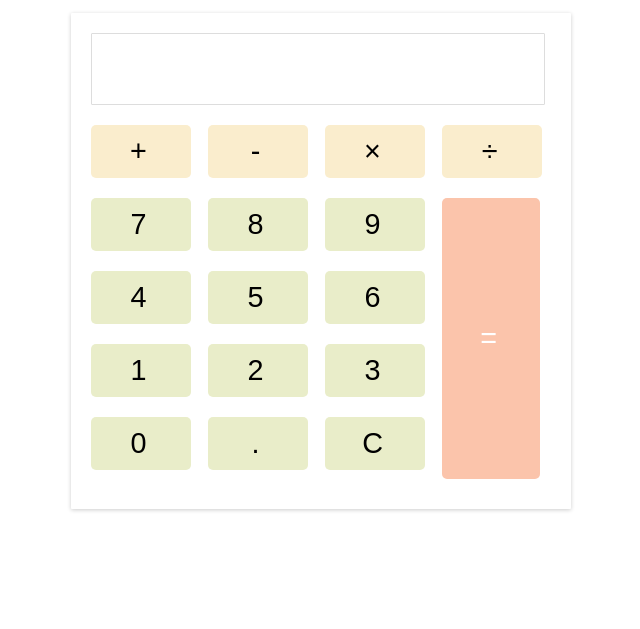
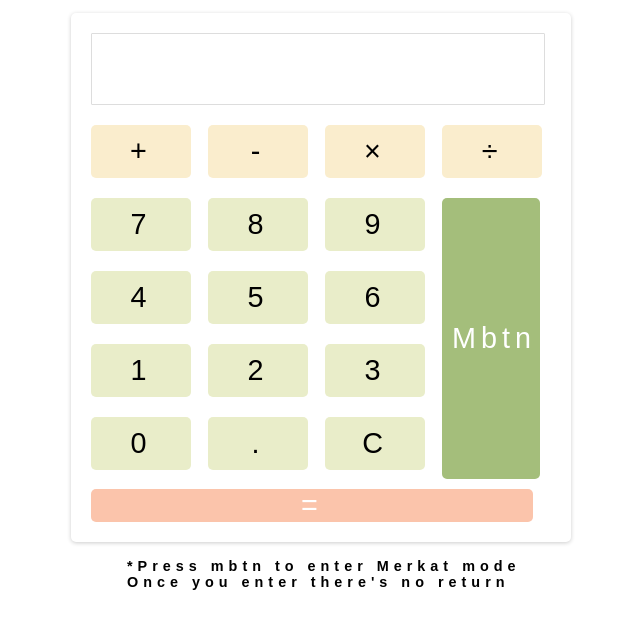
Before and after one commit to tompreiss/merkalk, a plain HTML site: page index.html in a window 1280 px wide. Shown: the part 109-738 px from the top of the page, without its empty margins (319-959 px from the left). Drawn offline with Linux system fonts and the light colour scheme.

Commit message:
mbtn added & styling

```diff
--- a/index.html
+++ b/index.html
@@ -44,9 +44,13 @@
               <div id="clear">C</div>
             </div>
           </div>
+          <div class="mbtn">Mbtn</div>
           <div class="equal" id="result">=</div>
         </div>
       </div>
+      <p class="disclaimer">
+        *Press mbtn to enter Merkat mode<br />Once you enter there's no return
+      </p>
     </main>
     <script src="index.js"></script>
   </body>
--- a/style.css
+++ b/style.css
@@ -20,7 +20,7 @@ body {
   padding: 20px;
   -webkit-box-shadow: 0px 1px 4px 0px rgba(0, 0, 0, 0.2);
   box-shadow: 0px 1px 4px 0px rgba(0, 0, 0, 0.2);
-  border-radius: 1px;
+  border-radius: 5px;
 }
 
 .input {
@@ -54,6 +54,10 @@ body {
     box-shadow 0.2s;
 }
 
+.buttons {
+  margin-right: 0;
+}
+
 .operators div:hover {
   background-color: #fefae0;
 }
@@ -79,7 +83,6 @@ body {
     box-shadow 0.2s;
 }
 
-
 .numbers div:hover {
   background-color: #ccd5ae;
 }
@@ -88,7 +91,7 @@ body {
   font-weight: bold;
 }
 
-div.equal {
+div.mbtn {
   display: inline-block;
   border-radius: 5px;
   width: 17%;
@@ -98,7 +101,30 @@ div.equal {
   vertical-align: top;
   cursor: pointer;
   color: #fff;
-  background-color: #fbc4ab; d4a373
+  background-color: #a4be7b;
+  transition: all 0.2s ease-in-out;
+}
+
+div.mbtn:hover {
+  background-color: #5f8d4e;
+}
+
+div.mbtn:active {
+  font-weight: bold;
+}
+
+div.equal {
+  display: inline-block;
+  border-radius: 5px;
+  width: 96%;
+  height: 10%;
+  text-align: center;
+  /* padding: 124px 10px; */
+  /* margin: 10px 6px 10px 0; */
+  vertical-align: top;
+  cursor: pointer;
+  color: #fff;
+  background-color: #fbc4ab;
   transition: all 0.2s ease-in-out;
 }
 
@@ -109,3 +135,10 @@ div.equal:hover {
 div.equal:active {
   font-weight: bold;
 }
+
+.disclaimer {
+  margin-top: 1rem;
+  margin-left: 3.5rem;
+  font-size: 0.9rem;
+  font-weight: bold;
+}
```
